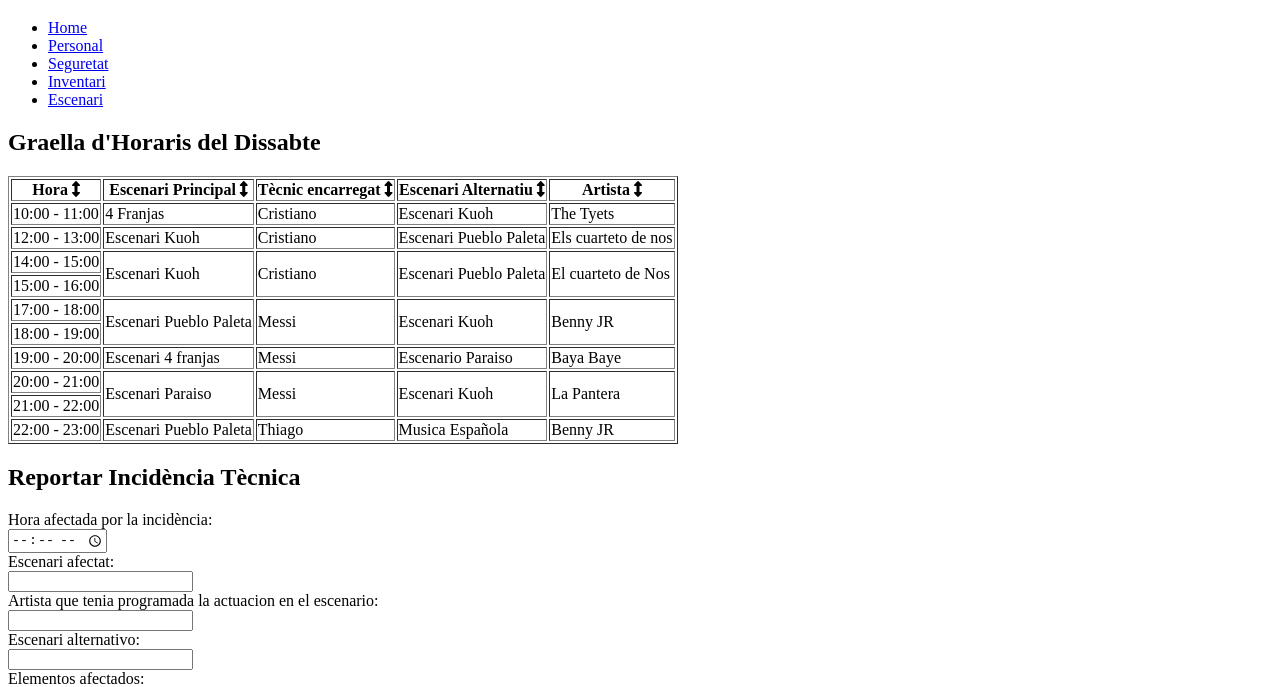
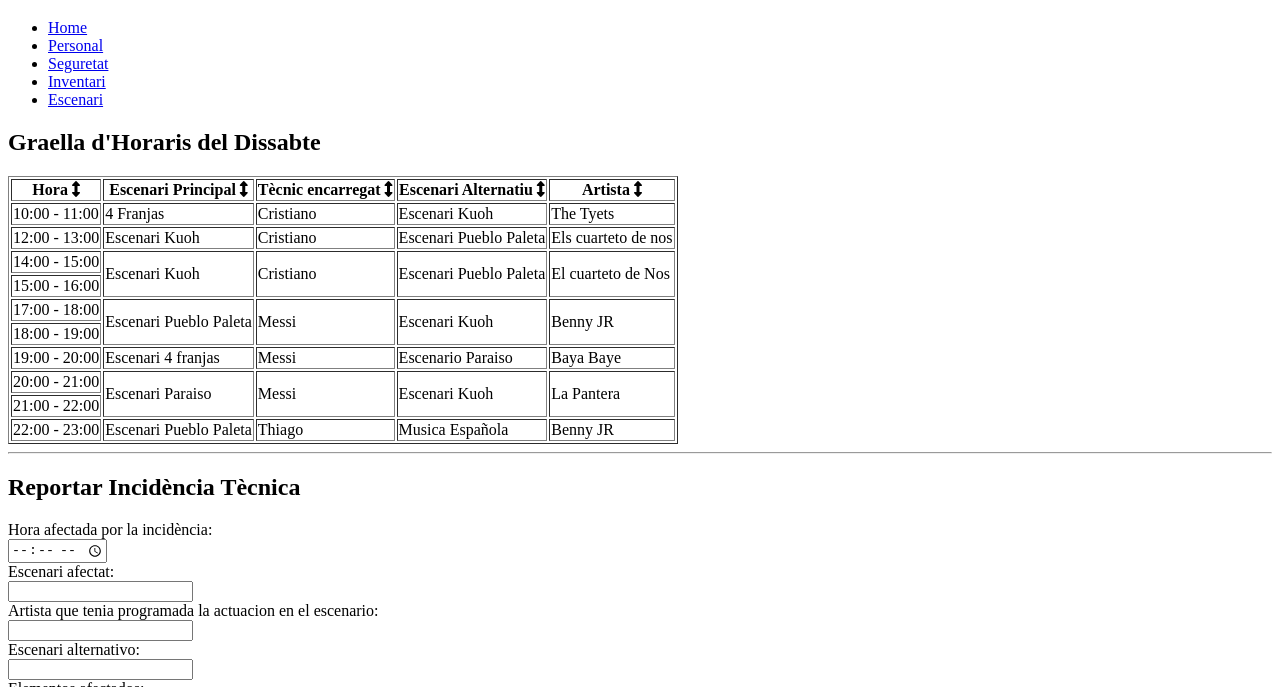
Before and after one commit to Gabriel-Duran17/Grup4_ASIX-DAW_PJ3_A09_CronosGestioDepartamental, a plain HTML site: page escenari_Gabriel.html in a window 1280 px wide. Shown: the part 61-748 px from the top of the page. Drawn offline with Linux system fonts and the light colour scheme.

Commit message:
Todos los HR

```diff
--- a/escenari_Gabriel.html
+++ b/escenari_Gabriel.html
@@ -96,6 +96,7 @@
                     </tr>
                 </tbody>
             </table>
+        <hr>
         <section>
           <h2>Reportar Incidència Tècnica</h2>
             <form>
```
Also changed, not shown: inventarioPau.html (+1 -1 lines), personal_Ian.html (+1 -0 lines), seguretat_Thiago.html (+1 -1 lines).
